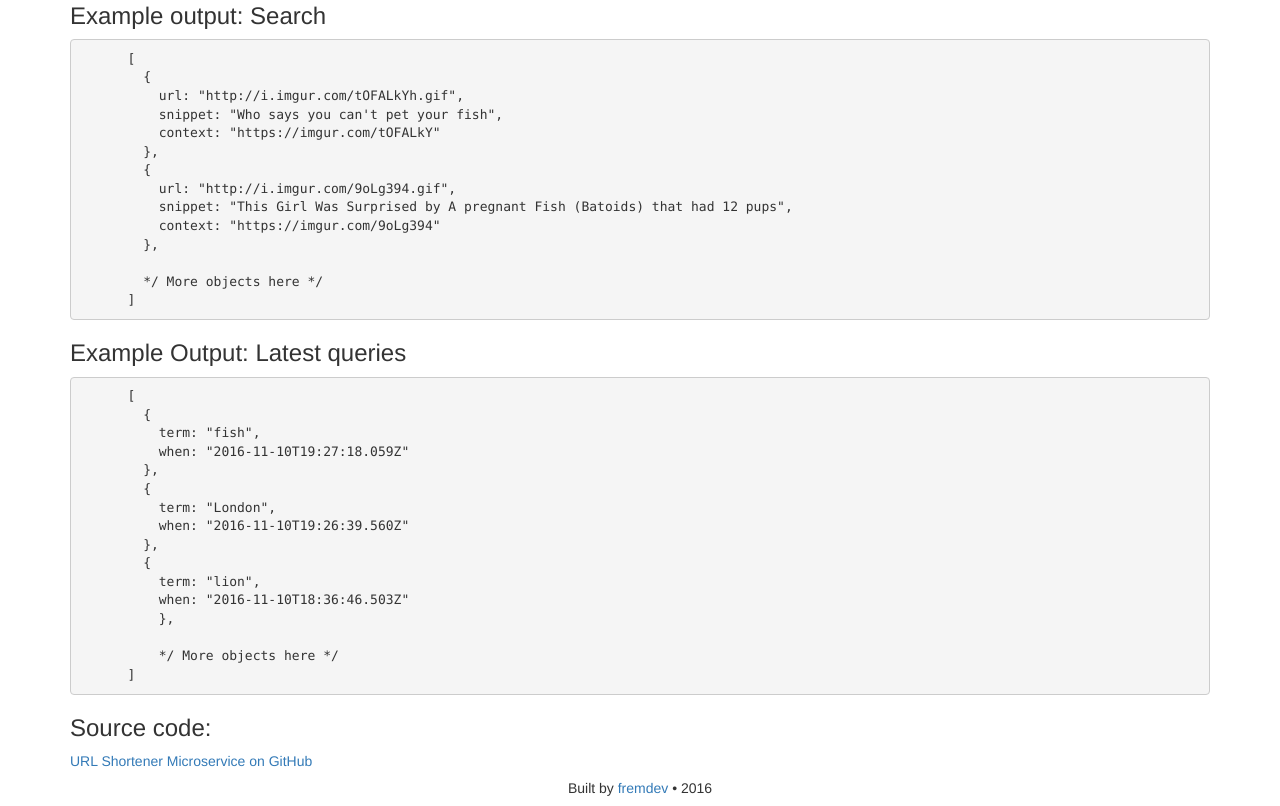
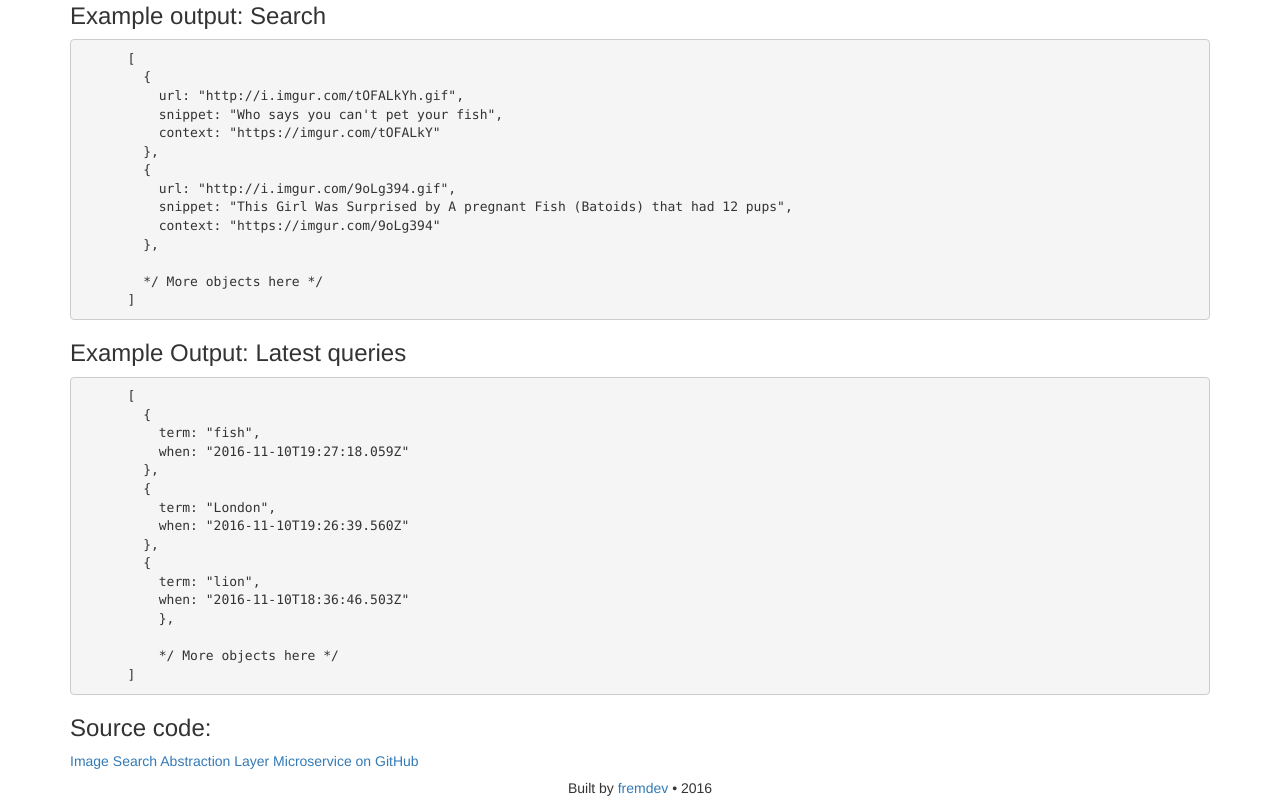
Before and after one commit to fremdev/img-search, a website: page public/index.html in a window 1280 px wide. Shown: the part 303-1109 px from the top of the page. Drawn offline with Linux system fonts and the light colour scheme.

Commit message:
Correct GitHub repo link text

```diff
--- a/public/index.html
+++ b/public/index.html
@@ -55,7 +55,7 @@
           */ More objects here */
       ]</code></pre>
       <h3>Source code:</h3>
-      <p><a href="https://github.com/fremdev/img-search" target="_blank">URL Shortener Microservice on GitHub</a></p>
+      <p><a href="https://github.com/fremdev/img-search" target="_blank">Image Search Abstraction Layer Microservice on GitHub</a></p>
       <h5 class="text-center">Built by <a href="https://github.com/fremdev" target="_blank">fremdev</a> • 2016</h5>
     </div>
   </body>
```
